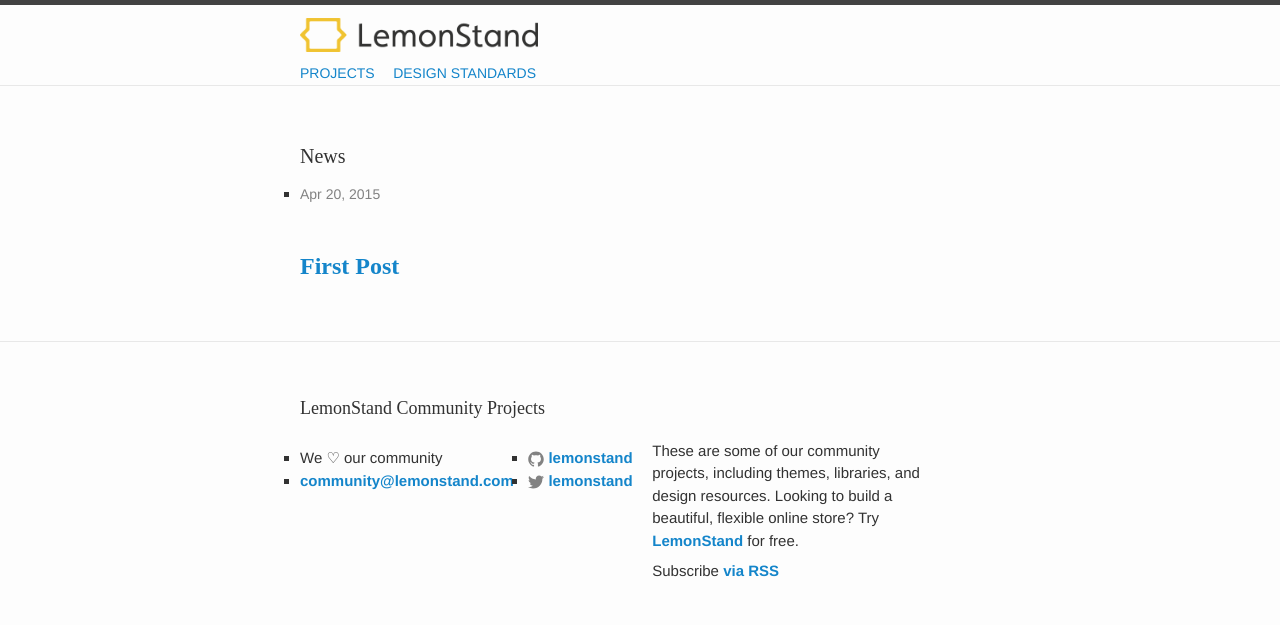
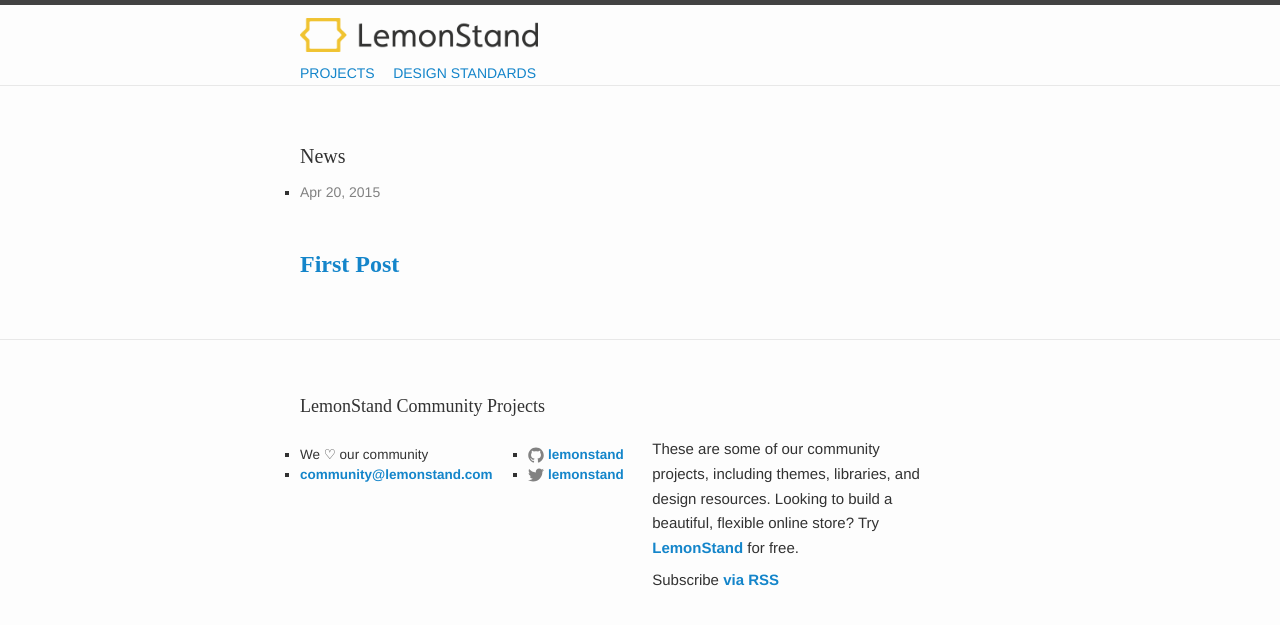
Before and after one commit to lemonstand/lemonstand.github.com, a Jekyll site: the page built from index.html, in a window 1280 px wide. Shown: the top 625 px of the page. Built offline with Jekyll 4.4.1, drawn with Linux system fonts in a browser that asks for light colours; nearby versions of some CDN libraries.

Commit message:
Adds styles for ls-formal. Tweaks basic type sizes.

```diff
--- a/_sass/_lemonstand.scss
+++ b/_sass/_lemonstand.scss
@@ -42,13 +42,20 @@
 	font-size: 1em;
 	font-weight: normal;
 }
+p, li {
+	font-weight: normal;
+}
 p {
 	margin: .5em 0;
+	line-height: 165%;
 }
 
 ul, ol {
 	margin-top: 1em;
 	margin-bottom: 1em;
+	li {
+		font-size: .9em;
+	}
 }
 ul {
 	li {
@@ -64,6 +71,7 @@
 		font-family: 'ff-tisa-web-pro', Georgia;
 		font-size: 1.1em;
 		color: #646464;
+		line-height: 175%;
 	}
 }
 
@@ -72,8 +80,12 @@
 	h1.banner {
 		font-size: 5em;
 	}
-	h2.banner {
+	h1, h2.banner {
 		font-size: 3em;
+	}
+	p, li {
+		font-size: 1.1em;
+		font-weight: 300;
 	}
 }
 
```
